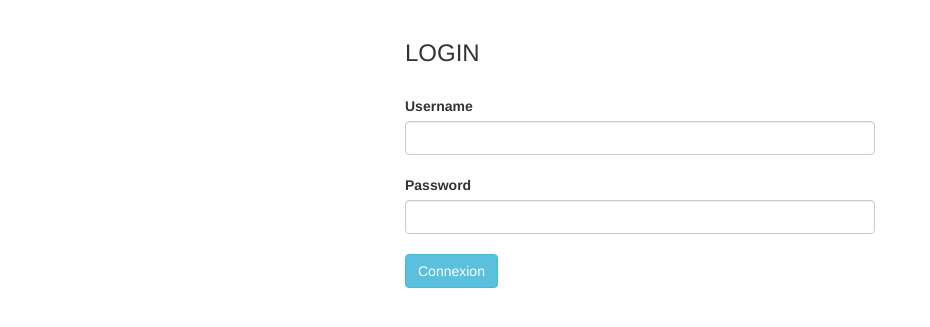
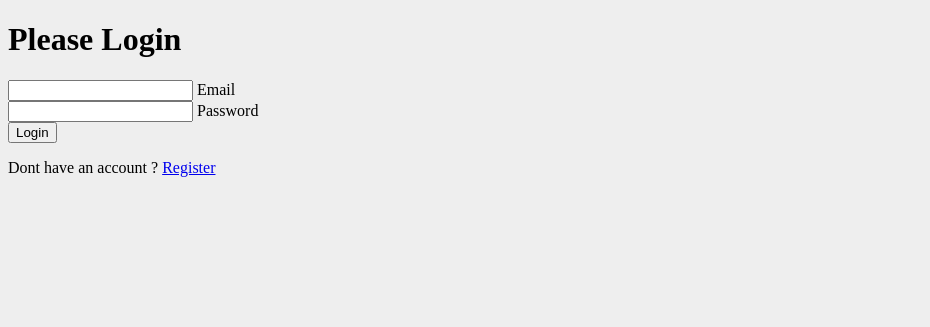
Before and after one commit to AlexandreMessuve/TP_Jurons, a PHP site: page /login.php in a window 1280 px wide. Shown: the top 327 px of the page, without its empty margins (0-930 px from the left). Run offline with PHP 8.4, Linux system fonts and the light colour scheme.

Commit message:
update login

```diff
--- /dev/null
+++ b/MVC/View/assets/js/loginScript.js
@@ -0,0 +1,11 @@
+const labels = document.querySelectorAll(".form-control label");
+labels.forEach((label)=> {
+    label.innerHTML= label.innerHTML
+    .split("")
+    .map(
+        (letter, idx) =>
+        `<span style="transition-delay:${idx*50}ms">${letter}</span>`
+    )
+    .join("");
+
+});
--- a/MVC/View/login.php
+++ b/MVC/View/login.php
@@ -1,12 +1,53 @@
 <!DOCTYPE html>
+<html lang="en">
+<head>
+     <meta charset="UTF-8">
+     <meta http-equiv="X-UA-Compatible" content="IE=edge">
+     <meta name="viewport" content="width=device-width, initial-scale=1.0">
+     <link rel="stylesheet" href="../View/assets/css/styleLogin.css">
+     <title>Login</title>
+</head>
+<body>
+
+     <div class = "container">
+
+          <h1> Please Login </h1>
+
+          <form method="post" action="../Controller/executeLogin.php">
+               <div class="form-control">
+                    <input type="text" name="login" required />
+                    <label class="labelhidden"> Email </label>
+               </div>
+               <div class="form-control">
+                    <input type="password" name="password" required>
+                    <label> Password </label>
+               </div>
+               <button class="btn"> Login </button>
+               <p class="text"> Dont have an account ? <a href="#">Register</a> </p>
+
+
+
+          </form>
+
+     </div>
+
+     <script src="../View/assets/js/loginScript.js"></script>
+</body>
+</html>
+
+
+<!-- <!DOCTYPE html>
  <html>
       <head>
            <title>Login</title>
-           <script src="https://ajax.googleapis.com/ajax/libs/jquery/2.2.0/jquery.min.js"></script>
-           <link rel="stylesheet" href="https://maxcdn.bootstrapcdn.com/bootstrap/3.3.6/css/bootstrap.min.css" />
-           <script src="https://maxcdn.bootstrapcdn.com/bootstrap/3.3.6/js/bootstrap.min.js"></script>
+
       </head>
-      <body>
+<body>
+
+
+
+
+
            <br />
            <div class="container" style="width:500px;">
 
@@ -22,5 +63,5 @@
                 </form>
            </div>
            <br />
-      </body>
- </html>
+</body>
+ </html>   -->
```
